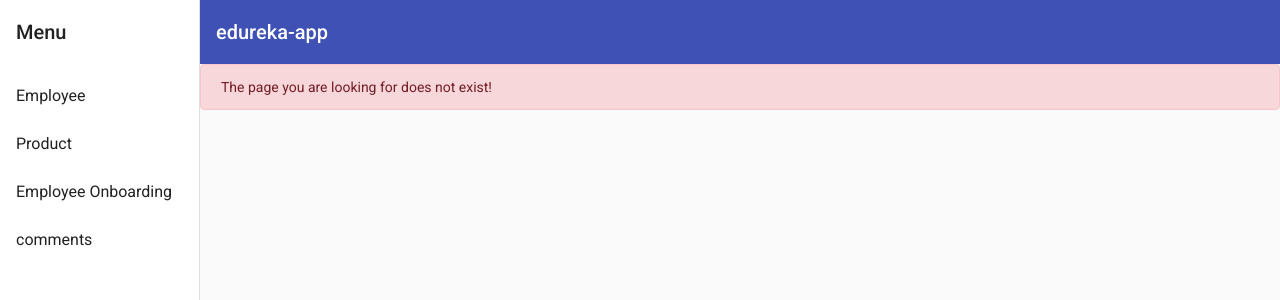
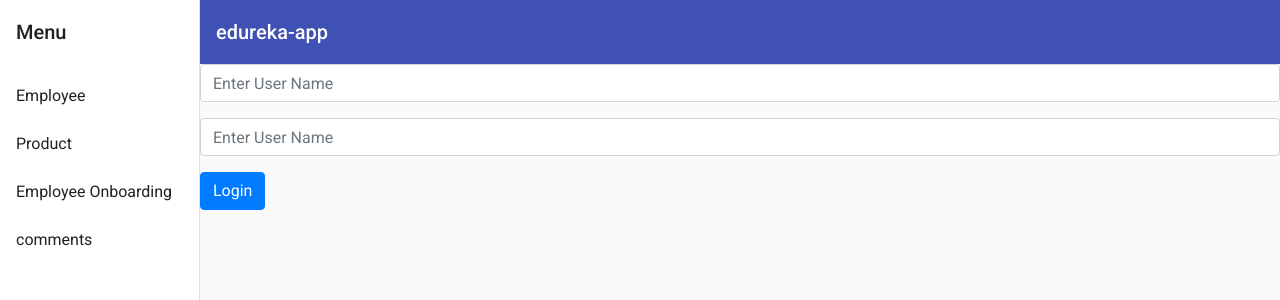
Before and after one commit to santoshyadavdev/edureka-ge-angular, an Angular app: page /login in a window 1280 px wide. Shown: the top 300 px of the page. Built offline with nearby package versions, Linux system fonts and the light colour scheme.

Commit message:
added children property

```diff
--- a/src/app/app-routing.module.ts
+++ b/src/app/app-routing.module.ts
@@ -1,24 +1,40 @@
 import { NgModule } from '@angular/core';
 import { Routes, RouterModule } from '@angular/router';
+import { CommentsAddComponent } from './comments/comments-add/comments-add.component';
 import { CommentsDetailsComponent } from './comments/comments-details/comments-details.component';
 import { CommentsComponent } from './comments/comments.component';
 import { EmployeeComponent } from './employee/employee.component';
 import { EmployeeonboardingComponent } from './employee/employeeonboarding/employeeonboarding.component';
+import { LoginComponent } from './login/login.component';
 import { PagenotfoundComponent } from './pagenotfound/pagenotfound.component';
 import { ProductComponent } from './product/product.component';
 
 const routes: Routes = [
-  { path: 'product', component: ProductComponent },
+  { path: 'login', component: LoginComponent },
+  {
+    path: 'product', component: ProductComponent, data: {
+      title: 'All Products',
+      description: 'Collection of all products'
+    }
+  },
   { path: 'employee', component: EmployeeComponent },
   { path: 'employee/onboarding', component: EmployeeonboardingComponent },
-  { path: 'comments', component: CommentsComponent },
-  { path: 'comments/:commentid', component: CommentsDetailsComponent },
-  { path: '', redirectTo: 'product', pathMatch: 'full' },
+  {
+    path: 'comments', component: CommentsComponent,
+    children: [
+      { path: ':commentid', component: CommentsDetailsComponent },
+      { path: 'add/comment', component: CommentsAddComponent }
+    ]
+  },
+  // { path: 'comments/:commentid', component: CommentsDetailsComponent },
+  { path: '', redirectTo: 'login', pathMatch: 'full' },
   { path: '**', component: PagenotfoundComponent }
 ];
 
 @NgModule({
-  imports: [RouterModule.forRoot(routes)],
+  imports: [RouterModule.forRoot(routes, {
+    enableTracing: true
+  })],
   exports: [RouterModule]
 })
 export class AppRoutingModule { }
--- a/src/app/app.component.ts
+++ b/src/app/app.component.ts
@@ -1,4 +1,5 @@
-import { Component, Optional, SkipSelf } from '@angular/core';
+import { Component, OnInit, Optional, SkipSelf } from '@angular/core';
+import { ActivatedRoute, NavigationEnd, NavigationStart, Router } from '@angular/router';
 import { Employee } from './employee/employee';
 import { EmployeeService } from './employee/services/employee.service';
 import { LoggerService } from './logger.service';
@@ -12,15 +13,26 @@ import { LoggerService } from './logger.service';
   // styles: ['h1 { color: steelblue; }'],
   styleUrls: ['./app.component.css']
 })
-export class AppComponent {
+export class AppComponent implements OnInit {
   title = 'edureka-app';
 
-  role= 'User'; // User
+  role = 'User'; // User
 
   constructor(@SkipSelf() private employeeService: EmployeeService,
-    @Optional() private loggerService: LoggerService) {
+    @Optional() private loggerService: LoggerService,
+    private router: Router) {
 
-    }
+  }
+  ngOnInit(): void {
+    this.router.events.subscribe((evt) => {
+      if (evt instanceof NavigationStart) {
+        console.log('Your navigation is in progress')
+      }
+      if (evt instanceof NavigationEnd) {
+        console.log('Your navigation is completed');
+      }
+    });
+  }
 
   addEmployee() {
     const employee: Employee = {
@@ -32,7 +44,7 @@ export class AppComponent {
     };
 
     this.employeeService.addEmployee(employee);
-    if(this.loggerService) {
+    if (this.loggerService) {
       this.loggerService.log('New Employee added');
     }
   }
--- a/src/app/app.module.ts
+++ b/src/app/app.module.ts
@@ -42,6 +42,7 @@ import { MatIconModule } from '@angular/material/icon';
 import { MatListModule } from '@angular/material/list';
 import { PagenotfoundComponent } from './pagenotfound/pagenotfound.component';
 import { CommentsDetailsComponent } from './comments/comments-details/comments-details.component';
+import { LoginComponent } from './login/login.component';
 
 const loggerService = environment.production ? LoggerService : [];
 
@@ -66,7 +67,8 @@ const loggerService = environment.production ? LoggerService : [];
     TodosAddComponent,
     MainNavComponent,
     PagenotfoundComponent,
-    CommentsDetailsComponent
+    CommentsDetailsComponent,
+    LoginComponent
   ],
   imports: [
     BrowserModule,
--- a/src/app/comments/comments.component.html
+++ b/src/app/comments/comments.component.html
@@ -1,11 +1,14 @@
 <ge-photos></ge-photos>
 <mat-divider></mat-divider>
-<ge-comments-add></ge-comments-add>
+<!-- <ge-comments-add></ge-comments-add> -->
 <!-- <button mat-raised-button color="primary" (click)="addComment()">
   Add Comment
 </button> -->
 <mat-divider>
 </mat-divider>
+<button mat-raised-button color="primary" [routerLink]="['add/comment']">
+  Add Comment
+</button>
 <button mat-raised-button color="primary" (click)="updateComment()">
   Update Comment
 </button>
@@ -13,5 +16,8 @@
 <button mat-raised-button color="primary" (click)="deleteComment()">
   Delete Comment
 </button>
+<mat-divider></mat-divider>
+
+<router-outlet></router-outlet>
 
 <ge-comments-list [comments]="commentList$ | async"></ge-comments-list>
--- /dev/null
+++ b/src/app/login/login.component.html
@@ -0,0 +1,11 @@
+<form [formGroup]="loginForm" (ngSubmit)="login()">
+  <div class="form-group">
+    <input class="form-control" type="text" formControlName="userName" name="userName" placeholder="Enter User Name">
+  </div>
+  <div class="form-group">
+    <input class="form-control" type="password" formControlName="password" name="password" placeholder="Enter User Name">
+  </div>
+  <div>
+    <button class="btn btn-primary" type="submit">Login</button>
+  </div>
+</form>
--- /dev/null
+++ b/src/app/login/login.component.ts
@@ -0,0 +1,32 @@
+import { Component, OnInit } from '@angular/core';
+import { FormBuilder, FormGroup, Validators } from '@angular/forms';
+import { Router } from '@angular/router';
+
+@Component({
+  selector: 'ge-login',
+  templateUrl: './login.component.html',
+  styleUrls: ['./login.component.css']
+})
+export class LoginComponent implements OnInit {
+
+  loginForm: FormGroup;
+
+  constructor(private fb: FormBuilder,
+      private router: Router) { }
+
+  ngOnInit(): void {
+    this.loginForm = this.fb.group({
+      userName: ['', Validators.required],
+      password: ['', Validators.required]
+    });
+  }
+
+  login() {
+    if (this.loginForm.get('userName').value === 'Admin' &&
+      this.loginForm.get('password').value === 'Admin') {
+      // redirect to product
+      this.router.navigate(['/product']);
+    }
+  }
+
+}
--- a/src/app/product/product.component.html
+++ b/src/app/product/product.component.html
@@ -1,3 +1,15 @@
+<ng-container *ngIf="routeData$ | async as routeData ">
+  <h1>
+    {{routeData.title }}
+  </h1>
+  <h2>{{routeData.desc }}</h2>
+</ng-container>
+<!-- <h1>
+  {{(routeData$ | async).title }}
+</h1>
+<h2>{{(routeData$ | async).desc }}</h2> -->
+
+
 <!-- Interpolation -->
 <ge-header></ge-header>
 
--- a/src/app/product/product.component.ts
+++ b/src/app/product/product.component.ts
@@ -3,9 +3,17 @@ import {
   ElementRef,
   OnInit, QueryList, Renderer2, ViewChild, ViewChildren, ViewEncapsulation
 } from '@angular/core';
+import { ActivatedRoute } from '@angular/router';
+import { Observable } from 'rxjs';
+import { map } from 'rxjs/operators';
 
 import { HeaderComponent } from '../header/header.component';
 import { Product } from './product';
+
+interface RouteData {
+  title: string;
+  desc: string;
+}
 
 @Component({
   selector: 'ge-product',
@@ -21,7 +29,7 @@ export class ProductComponent implements OnInit, AfterViewInit {
 
   @ViewChildren(HeaderComponent) headerListComponet: QueryList<HeaderComponent>;
 
-  @ViewChild('footer', {static: true }) footerDiv: ElementRef;
+  @ViewChild('footer', { static: true }) footerDiv: ElementRef;
 
   name: string = 'Suchita';
 
@@ -37,13 +45,32 @@ export class ProductComponent implements OnInit, AfterViewInit {
     price: 65000
   };
 
-  constructor(private renderer: Renderer2) { }
+  // title: string;
+  // desc: string;
+
+  routeData$: Observable<RouteData>;
+
+  constructor(private renderer: Renderer2,
+    private route: ActivatedRoute) { }
 
   ngOnInit(): void {
     this.headerComponent.title = 'Hello User';
 
     this.renderer.setProperty(this.footerDiv.nativeElement, 'innerText', 'This is a footer appeneded using viewChild');
 
+    // this.route.data.subscribe(res => {
+    //   this.title = res['title'];
+    //   this.desc = res['description']
+    // });
+
+    this.routeData$ = this.route.data.pipe(
+      map((res) => {
+        let routeData: RouteData = {
+          desc: res['description'],
+          title: res['title']
+        };
+        return routeData;
+      }));
     // this.footerDiv.nativeElement.innerText = "This is a footer appeneded using viewChild";
   }
 
```
Also changed, not shown: src/app/login/login.component.css (added), 1 other file (tests, documents, lock files or other folders).
